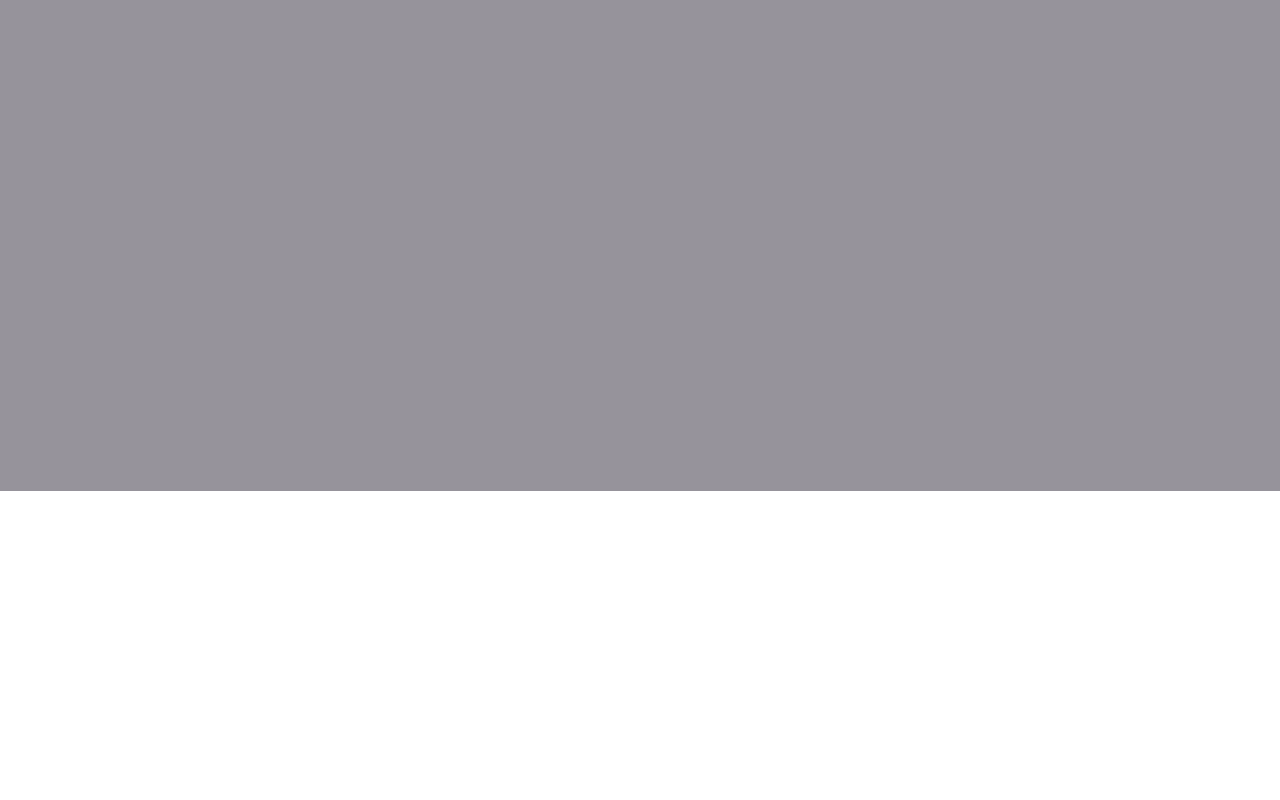
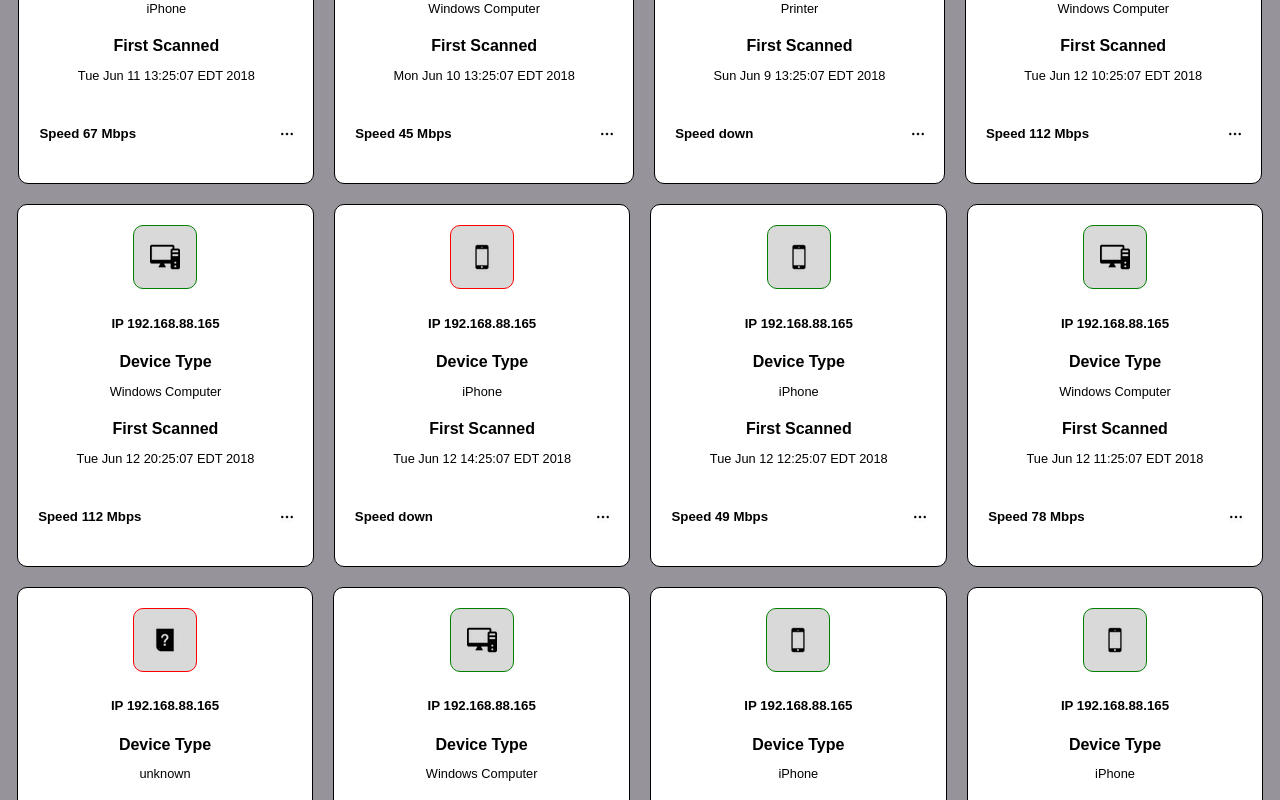
Before and after one commit to 02-2018GroupRepo/SIAM_PingLife, a React (Create React App) app: page / in a window 1280 px wide. Shown: the part 320-1120 px from the top of the page. Before the commit the page ends 811 px from the top, so only its background shows below. Built offline with nearby package versions, Linux system fonts and the light colour scheme; no server answers.

Commit message:
edits card css, adds firstscanned, fixes three dots

```diff
--- a/src/App.js
+++ b/src/App.js
@@ -1,29 +1,105 @@
-import React, { Component } from 'react';
+import React, {Component} from 'react';
 import './App.css';
 import Pinger from './components/Pinger';
 import axios from "axios";
+
 class App extends Component {
-    constructor(props){
+    constructor(props) {
         super(props);
         this.state = {
-            ip_list: null
+            ip_list: [
+                {
+                    ipaddress: "192.168.88.165",
+                    devicetype: "iPhone",
+                    devicename: "unknown",
+                    speed: "67 Mbps",
+                    firstscanned: "Tue Jun 11 13:25:07 EDT 2018"
+                }, {
+                    ipaddress: "192.168.88.165",
+                    devicetype: "Windows Computer",
+                    devicename: "unknown",
+                    speed: "45 Mbps",
+                    firstscanned: "Mon Jun 10 13:25:07 EDT 2018"
+                }, {
+                    ipaddress: "192.168.88.165",
+                    devicetype: "Printer",
+                    devicename: "unknown",
+                    speed: "down",
+                    firstscanned: "Sun Jun 9 13:25:07 EDT 2018"
+                }, {
+                    ipaddress: "192.168.88.165",
+                    devicetype: "Windows Computer",
+                    devicename: "unknown",
+                    speed: "112 Mbps",
+                    firstscanned: "Tue Jun 12 10:25:07 EDT 2018"
+                }, {
+                    ipaddress: "192.168.88.165",
+                    devicetype: "Windows Computer",
+                    devicename: "unknown",
+                    speed: "112 Mbps",
+                    firstscanned: "Tue Jun 12 20:25:07 EDT 2018"
+                }, {
+                    ipaddress: "192.168.88.165",
+                    devicetype: "iPhone",
+                    devicename: "unknown",
+                    speed: "down",
+                    firstscanned: "Tue Jun 12 14:25:07 EDT 2018"
+                }, {
+                    ipaddress: "192.168.88.165",
+                    devicetype: "iPhone",
+                    devicename: "unknown",
+                    speed: "49 Mbps",
+                    firstscanned: "Tue Jun 12 12:25:07 EDT 2018"
+                }, {
+                    ipaddress: "192.168.88.165",
+                    devicetype: "Windows Computer",
+                    devicename: "unknown",
+                    speed: "78 Mbps",
+                    firstscanned: "Tue Jun 12 11:25:07 EDT 2018"
+                }, {
+                    ipaddress: "192.168.88.165",
+                    devicetype: "unknown",
+                    devicename: "unknown",
+                    speed: "down",
+                    firstscanned: "Tue Jun 12 09:25:07 EDT 2018"
+                }, {
+                    ipaddress: "192.168.88.165",
+                    devicetype: "Windows Computer",
+                    devicename: "unknown",
+                    speed: "100 Mbps",
+                    firstscanned: "Tue Jun 12 08:25:07 EDT 2018"
+                }, {
+                    ipaddress: "192.168.88.165",
+                    devicetype: "iPhone",
+                    devicename: "unknown",
+                    speed: "109 Mbps",
+                    firstscanned: "Tue Jun 12 17:25:07 EDT 2018"
+                }, {
+                    ipaddress: "192.168.88.165",
+                    devicetype: "iPhone",
+                    devicename: "unknown",
+                    speed: "98 Mbps",
+                    firstscanned: "Tue Jun 12 18:25:07 EDT 2018"
+                }
+            ]
         }
     }
-    componentWillMount(){
-        var self = this;
-        axios.get('http://104.198.252.163/getall')
-            .then(function (response) {
-                // console.log("ayy", response.data);
-                if (response.data !== null){
-                    self.setState({
-                        ip_list: response.data
-                    });
-                }
 
-            })
-            .catch(function (error) {
-                console.log(error);
-            });
+    componentWillMount() {
+        // var self = this;
+        // axios.get('http://104.198.252.163/getall')
+        //     .then(function (response) {
+        //         // console.log("ayy", response.data);
+        //         if (response.data !== null){
+        //             self.setState({
+        //                 ip_list: response.data
+        //             });
+        //         }
+        //
+        //     })
+        //     .catch(function (error) {
+        //         console.log(error);
+        //     });
     }
 
     render() {
@@ -43,6 +119,7 @@ class App extends Component {
         );
     }
 }
+
 const style = {
     flexer: {
         paddingHorizontal: 10,
--- a/src/components/Machine.js
+++ b/src/components/Machine.js
@@ -1,31 +1,34 @@
-import React, { Component } from 'react';
+import React, {Component} from 'react';
 import _ from "lodash";
 import MachineDetail from './MachineDetail'
-class Machine extends Component{
-    constructor(props){
+
+class Machine extends Component {
+    constructor(props) {
         super(props);
         this.state = {
             ip: null,
             ms: null,
         }
     }
-    componentWillMount(){
+
+    componentWillMount() {
 
     }
     makeCard() {
+
         let things = [];
         let icon = null;
-        _.forEach(this.props.ip_list, function(value, key){
-            if (value.devicetype === "Printer"){
+        _.forEach(this.props.ip_list, function (value, key) {
+            if (value.devicetype === "Printer") {
                 icon = "images/printer.png"
             }
-            else if (value.devicetype === 'Windows Computer'){
+            else if (value.devicetype === 'Windows Computer') {
                 icon = "images/computer.png"
             }
-            else if (value.devicetype === "iPhone"){
+            else if (value.devicetype === "iPhone") {
                 icon = "images/iphone.png"
             }
-            else{
+            else {
                 icon = "images/notFound.png"
             }
             things.push(
@@ -35,22 +38,27 @@ class Machine extends Component{
                          style={
                              value.speed === "down" ? (
                                  {
-                                         border:"solid 1.5px red"
+                                     border: "solid 1.5px red"
                                  }
                              ) : (
-                                     {border:"solid 1.5px green"})
+                                 {border: "solid 1.5px green"})
                          }/>
 
-                    <h4>{"IP  " + value.ipAddress}</h4>
-                    <h4>{"Device Type  " + value.devicetype}</h4>
+                    <h5>{"IP  " + value.ipaddress}</h5>
+                    <div style={{paddingRight: '3vw', paddingLeft: "3vw"}}>
+                        <h4>Device Type <p style={{fontWeight: '300', fontSize: ".8em"}}>{value.devicetype}</p></h4>
+                        <h4>First Scanned <p style={{fontWeight: '300', fontSize: ".8em"}}>{value.firstscanned}</p></h4>
+                    </div>
+
 
                     <div style={{
                         display: "flex",
-                        justifyContent: "space-between"
+                        justifyContent: "space-between",
+                        alignItems: "center"
                     }}>
                         <h5>{"Speed " + value.speed}</h5>
 
-                        <img src = "images/dots.png" style = {{width:"12px"}}/>
+                        <img  src={"images/dots.png"} style={{maxHeight: "12px"}}/>
                     </div>
 
                 </div>
@@ -58,11 +66,12 @@ class Machine extends Component{
         });
         return things;
     }
-    render(){
-        if (this.state.ip_list !== null){
+
+    render() {
+        if (this.state.ip_list !== null) {
             console.log(this.state.ip_list);
         }
-        return(
+        return (
             <div>
 
                 <div style={style.outer}>
@@ -73,6 +82,7 @@ class Machine extends Component{
         )
     }
 }
+
 const style = {
     dataDiv: {
         color: "black",
@@ -91,8 +101,8 @@ const style = {
 
 
     },
-    iconStyle:{
-        border:"solid 3px green"
+    iconStyle: {
+        border: "solid 3px green"
     }
 };
 export default Machine;
```
Also changed, not shown: 1 other file (tests, documents, lock files or other folders). Lines whose indentation alone changed are shown as unchanged.
